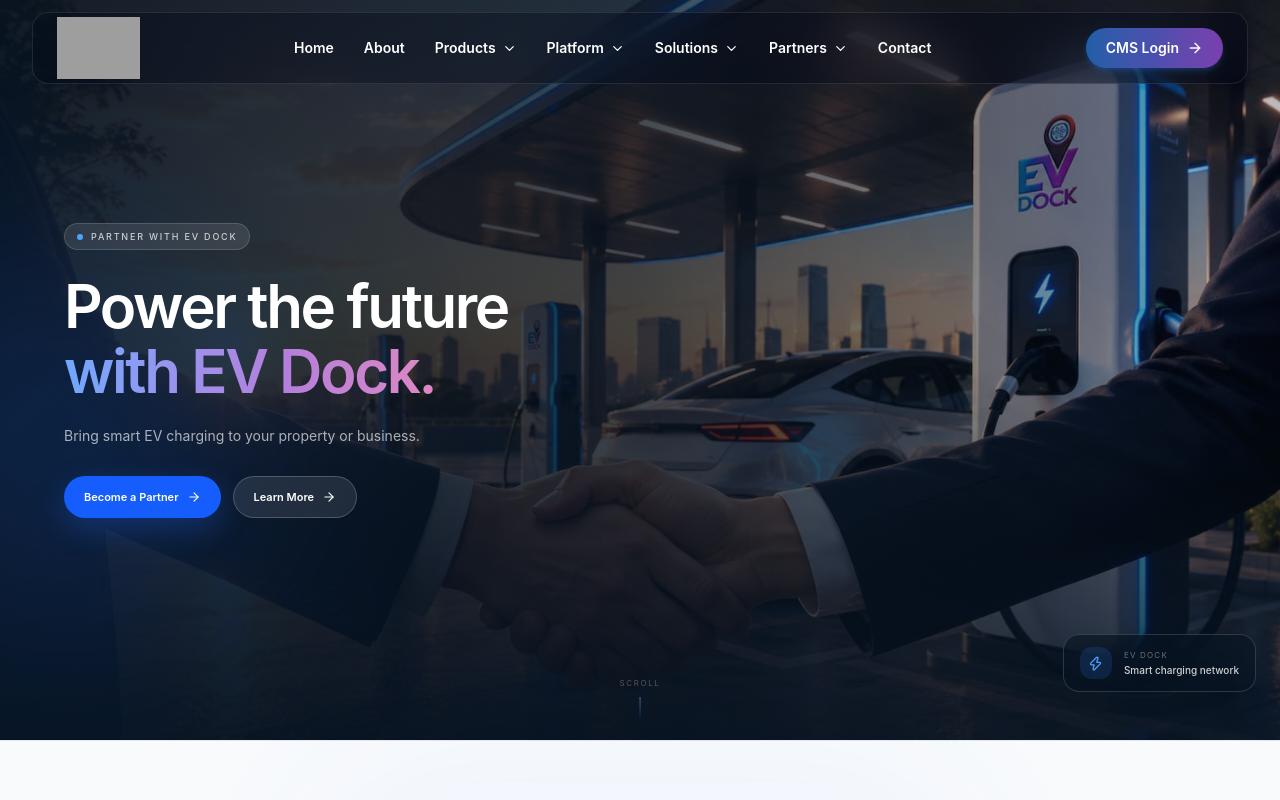
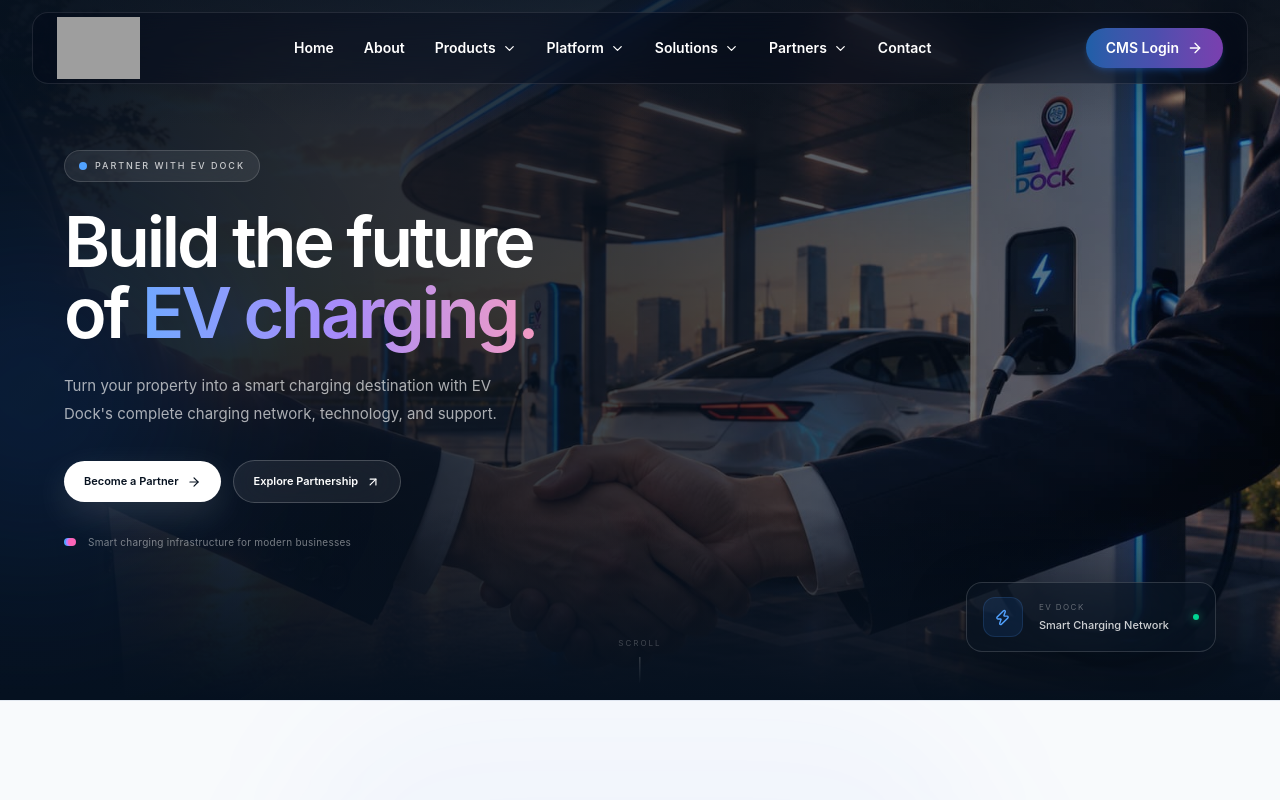
Before and after one commit to komalpawar05/EVDockWeb2026, a React (Vite) app in the folder frontend/: page /partner in a window 1280 px wide. Shown: the top 800 px of the page. Built offline with nearby package versions, Linux system fonts and the light colour scheme; grey boxes are pictures that could not be loaded.

Commit message:
feat: update Footer and Partner page layout; enhance visuals and accessibility

```diff
--- a/frontend/src/components/Footer.tsx
+++ b/frontend/src/components/Footer.tsx
@@ -25,7 +25,6 @@ const exploreLinks = [
 const platformLinks = [
 { label: "CMS Dashboard", path: "/cms" },
 { label: "Mobile Application", path: "/mobile-app" },
-{ label: "Payment Solutions", path: "/payment-solutions" },
 { label: "White Label Solutions", path: "/white-label" },
 { label: "Become a Partner", path: "/partner" },
 ];
@@ -229,7 +228,7 @@ return ( <footer className="relative overflow-hidden bg-[#071321] text-white">
 
       <div>
         <h3 className="mb-4 text-xs font-bold uppercase tracking-[0.2em] text-white">
-          Contact
+          Contact Us
         </h3>
 
         <div className="space-y-4 text-sm text-slate-400">
--- a/frontend/src/pages/partner.tsx
+++ b/frontend/src/pages/partner.tsx
@@ -1,6 +1,7 @@
 import { motion, type Variants } from "framer-motion";
 import {
   ArrowRight,
+  ArrowUpRight,
   Building2,
   Check,
   ChevronRight,
@@ -134,72 +135,185 @@ const Partner = () => {
           HERO
       ====================================================== */}
 
-      <section className="relative min-h-[680px] overflow-hidden bg-[#071321] md:min-h-[740px]">
-        {/* Background */}
-        <div className="absolute inset-0">
+      <section className="relative isolate min-h-[620px] overflow-hidden bg-[#06111f] sm:min-h-[660px] lg:min-h-[700px]">
+  {/* ================= BACKGROUND IMAGE ================= */}
+  <div className="absolute inset-0 -z-20">
     <img
       src={PartnerImge}
       alt="EV Dock partnership"
-            className="h-full w-full object-cover object-center"
+      className="
+        h-full
+        w-full
+        object-cover
+        object-center
+        scale-[1.02]
+        sm:object-center
+        lg:object-[58%_center]
+      "
+    />
+  </div>
+
+  {/* Main dark overlay */}
+  <div className="absolute inset-0 -z-10 bg-[#06111f]/35" />
+
+  {/* Left content protection */}
+  <div
+    className="
+      absolute inset-0 -z-10
+      bg-gradient-to-r
+      from-[#06111f]/95
+      via-[#06111f]/65
+      to-[#06111f]/10
+    "
   />
 
-          <div className="absolute inset-0 bg-gradient-to-r from-[#071321]/95 via-[#071321]/75 to-[#071321]/25" />
-          <div className="absolute inset-0 bg-gradient-to-t from-[#071321]/80 via-transparent to-transparent" />
-        </div>
+  {/* Bottom fade */}
+  <div
+    className="
+      absolute inset-x-0 bottom-0 -z-10 h-48
+      bg-gradient-to-t
+      from-[#06111f]
+      to-transparent
+    "
+  />
 
-        {/* Ambient Glow */}
+  {/* Subtle top fade */}
+  <div
+    className="
+      absolute inset-x-0 top-0 -z-10 h-32
+      bg-gradient-to-b
+      from-[#06111f]/45
+      to-transparent
+    "
+  />
+
+  {/* ================= AMBIENT LIGHT ================= */}
   <motion.div
     initial={{ opacity: 0 }}
     animate={{ opacity: 1 }}
-          transition={{ duration: 1 }}
-          className="pointer-events-none absolute -left-32 top-1/3 h-[380px] w-[380px] rounded-full bg-blue-500/20 blur-[120px]"
+    transition={{ duration: 1.2 }}
+    className="
+      pointer-events-none
+      absolute
+      -left-32
+      top-1/3
+      h-[320px]
+      w-[320px]
+      rounded-full
+      bg-blue-500/15
+      blur-[110px]
+    "
   />
 
   <motion.div
     animate={{
       scale: [1, 1.08, 1],
-            opacity: [0.08, 0.16, 0.08],
+      opacity: [0.05, 0.12, 0.05],
     }}
     transition={{
-            duration: 5,
+      duration: 6,
       repeat: Infinity,
       ease: "easeInOut",
     }}
-          className="pointer-events-none absolute right-[-100px] top-[-80px] h-[380px] w-[380px] rounded-full bg-violet-500/20 blur-[110px]"
+    className="
+      pointer-events-none
+      absolute
+      -right-24
+      -top-24
+      h-[360px]
+      w-[360px]
+      rounded-full
+      bg-violet-500/15
+      blur-[120px]
+    "
   />
 
-        {/* Content */}
-        <div className="relative z-10 mx-auto flex min-h-[680px] max-w-7xl items-center px-5 py-24 md:min-h-[740px] md:px-10 lg:px-16">
+  {/* ================= CONTENT ================= */}
+  <div
+    className="
+      relative
+      z-10
+      mx-auto
+      flex
+      min-h-[620px]
+      max-w-7xl
+      items-center
+      px-5
+      py-20
+      sm:min-h-[660px]
+      sm:px-8
+      lg:min-h-[700px]
+      lg:px-12
+      xl:px-16
+    "
+  >
     <motion.div
       initial="hidden"
       animate="visible"
       variants={fadeUp}
-            className="max-w-[560px]"
+      className="max-w-xl"
     >
       {/* Badge */}
       <motion.div
         initial={{ opacity: 0, y: 10 }}
         animate={{ opacity: 1, y: 0 }}
         transition={{ delay: 0.15, duration: 0.5 }}
-              className="mb-6 inline-flex items-center gap-2 rounded-full border border-white/15 bg-white/10 px-3 py-1.5 backdrop-blur-md"
+        className="
+          mb-6
+          inline-flex
+          items-center
+          gap-2
+          rounded-full
+          border
+          border-white/15
+          bg-white/[0.08]
+          px-3.5
+          py-2
+          backdrop-blur-xl
+        "
       >
-              <span className="h-1.5 w-1.5 rounded-full bg-blue-400" />
+        <span className="relative flex h-2 w-2">
+          <span className="absolute inline-flex h-full w-full animate-ping rounded-full bg-blue-400 opacity-60" />
+          <span className="relative inline-flex h-2 w-2 rounded-full bg-blue-400" />
+        </span>
 
-              <span className="text-[9px] font-medium uppercase tracking-[0.2em] text-white/75">
+        <span className="text-[9px] font-medium uppercase tracking-[0.22em] text-white/75">
           Partner With EV Dock
         </span>
       </motion.div>
 
       {/* Heading */}
       <motion.h1
-              initial={{ opacity: 0, y: 20 }}
+        initial={{ opacity: 0, y: 22 }}
         animate={{ opacity: 1, y: 0 }}
-              transition={{ delay: 0.25, duration: 0.6 }}
-              className="text-4xl font-semibold leading-[1.08] tracking-[-0.04em] text-white sm:text-5xl lg:text-6xl"
+        transition={{ delay: 0.25, duration: 0.65 }}
+        className="
+          max-w-[620px]
+          text-[42px]
+          font-semibold
+          leading-[1.02]
+          tracking-[-0.045em]
+          text-white
+          sm:text-5xl
+          lg:text-[64px]
+          xl:text-[70px]
+        "
       >
-              Power the future
-              <span className="block bg-gradient-to-r from-[#6FA8FF] via-[#B57EDC] to-[#F28BB5] bg-clip-text text-transparent">
-                with EV Dock.
+        Build the future
+        <span className="block">
+          of{" "}
+          <span
+            className="
+              bg-gradient-to-r
+              from-[#6FA8FF]
+              via-[#A78BFA]
+              to-[#F29AC2]
+              bg-clip-text
+              text-transparent
+            "
+          >
+            EV charging.
+          </span>
         </span>
       </motion.h1>
 
@@ -208,9 +322,18 @@ const Partner = () => {
         initial={{ opacity: 0, y: 15 }}
         animate={{ opacity: 1, y: 0 }}
         transition={{ delay: 0.4, duration: 0.5 }}
-              className="mt-5 max-w-md text-sm leading-6 text-white/65"
+        className="
+          mt-6
+          max-w-[470px]
+          text-sm
+          leading-6
+          text-white/65
+          sm:text-[15px]
+          sm:leading-7
+        "
       >
-              Bring smart EV charging to your property or business.
+        Turn your property into a smart charging destination with
+        EV Dock's complete charging network, technology, and support.
       </motion.p>
 
       {/* CTA */}
@@ -218,76 +341,187 @@ const Partner = () => {
         initial={{ opacity: 0, y: 15 }}
         animate={{ opacity: 1, y: 0 }}
         transition={{ delay: 0.5, duration: 0.5 }}
-              className="mt-7 flex flex-wrap gap-3"
+        className="mt-8 flex flex-wrap items-center gap-3"
       >
         <a
           href="#partner-form"
-                className="group inline-flex items-center gap-2 rounded-full bg-blue-600 px-5 py-3 text-[11px] font-semibold text-white shadow-[0_10px_30px_rgba(37,99,235,0.3)] transition hover:-translate-y-0.5 hover:bg-blue-500"
+          className="
+            group
+            inline-flex
+            items-center
+            gap-2
+            rounded-full
+            bg-white
+            px-5
+            py-3
+            text-[11px]
+            font-semibold
+            text-[#06111f]
+            shadow-[0_12px_35px_rgba(255,255,255,0.12)]
+            transition-all
+            duration-300
+            hover:-translate-y-0.5
+            hover:bg-blue-50
+          "
         >
           Become a Partner
 
           <ArrowRight
             size={14}
-                  className="transition-transform group-hover:translate-x-1"
+            className="
+              transition-transform
+              duration-300
+              group-hover:translate-x-1
+            "
           />
         </a>
 
         <a
           href="#partnership-models"
-                className="group inline-flex items-center gap-2 rounded-full border border-white/20 bg-white/10 px-5 py-3 text-[11px] font-semibold text-white backdrop-blur-md transition hover:bg-white/15"
+          className="
+            group
+            inline-flex
+            items-center
+            gap-2
+            rounded-full
+            border
+            border-white/20
+            bg-white/[0.07]
+            px-5
+            py-3
+            text-[11px]
+            font-semibold
+            text-white
+            backdrop-blur-xl
+            transition-all
+            duration-300
+            hover:border-white/30
+            hover:bg-white/[0.12]
+          "
         >
-                Learn More
+          Explore Partnership
 
-                <ArrowRight
+          <ArrowUpRight
             size={14}
-                  className="transition-transform group-hover:translate-x-1"
+            className="
+              transition-transform
+              duration-300
+              group-hover:translate-x-0.5
+              group-hover:-translate-y-0.5
+            "
           />
         </a>
       </motion.div>
+
+      {/* Small trust line */}
+      <motion.div
+        initial={{ opacity: 0 }}
+        animate={{ opacity: 1 }}
+        transition={{ delay: 0.75, duration: 0.6 }}
+        className="mt-8 flex items-center gap-3"
+      >
+        <div className="flex -space-x-1.5">
+          <span className="h-2 w-2 rounded-full bg-blue-400" />
+          <span className="h-2 w-2 rounded-full bg-purple-400" />
+          <span className="h-2 w-2 rounded-full bg-pink-400" />
+        </div>
+
+        <span className="text-[10px] tracking-wide text-white/45">
+          Smart charging infrastructure for modern businesses
+        </span>
+      </motion.div>
     </motion.div>
 
-          {/* Small Annotation */}
+    {/* ================= RIGHT FLOATING CARD ================= */}
     <motion.div
-            initial={{ opacity: 0, x: 20 }}
+      initial={{ opacity: 0, x: 25 }}
       animate={{ opacity: 1, x: 0 }}
-            transition={{ delay: 0.8, duration: 0.6 }}
-            className="pointer-events-none absolute bottom-12 right-6 hidden xl:block"
+      transition={{ delay: 0.8, duration: 0.7 }}
+      className="
+        absolute
+        bottom-12
+        right-8
+        hidden
+        lg:block
+        xl:right-16
+      "
     >
-            <div className="flex items-center gap-3 rounded-2xl border border-white/15 bg-[#071321]/50 px-4 py-3 backdrop-blur-xl">
-              <div className="flex h-8 w-8 items-center justify-center rounded-xl bg-blue-500/15 text-blue-400">
-                <Zap size={15} />
+      <div
+        className="
+          flex
+          items-center
+          gap-4
+          rounded-2xl
+          border
+          border-white/15
+          bg-[#071321]/45
+          px-4
+          py-3.5
+          shadow-[0_20px_60px_rgba(0,0,0,0.25)]
+          backdrop-blur-2xl
+        "
+      >
+        <div
+          className="
+            flex
+            h-10
+            w-10
+            items-center
+            justify-center
+            rounded-xl
+            border
+            border-blue-400/15
+            bg-blue-500/10
+            text-blue-400
+          "
+        >
+          <Zap size={17} />
         </div>
 
         <div>
-                <p className="text-[8px] uppercase tracking-[0.15em] text-white/40">
+          <p className="text-[8px] uppercase tracking-[0.18em] text-white/35">
             EV Dock
           </p>
 
-                <p className="mt-0.5 text-[10px] font-medium text-white/80">
-                  Smart charging network
+          <p className="mt-1 text-[11px] font-medium text-white/80">
+            Smart Charging Network
           </p>
         </div>
+
+        <div className="ml-2 h-1.5 w-1.5 rounded-full bg-emerald-400 shadow-[0_0_10px_rgba(52,211,153,0.7)]" />
       </div>
     </motion.div>
   </div>
 
-        {/* Scroll Indicator */}
+  {/* ================= SCROLL INDICATOR ================= */}
   <motion.div
     animate={{
       y: [0, 5, 0],
-            opacity: [0.3, 0.7, 0.3],
+      opacity: [0.25, 0.65, 0.25],
     }}
     transition={{
       duration: 2,
       repeat: Infinity,
+      ease: "easeInOut",
     }}
-          className="absolute bottom-6 left-1/2 z-20 hidden -translate-x-1/2 flex-col items-center gap-2 md:flex"
+    className="
+      absolute
+      bottom-5
+      left-1/2
+      z-20
+      hidden
+      -translate-x-1/2
+      flex-col
+      items-center
+      gap-2
+      md:flex
+    "
   >
-          <span className="text-[8px] uppercase tracking-[0.2em] text-white/40">
+    <span className="text-[8px] uppercase tracking-[0.25em] text-white/35">
       Scroll
     </span>
 
-          <span className="h-6 w-px bg-gradient-to-b from-blue-400 to-transparent" />
+    <span className="h-7 w-px bg-gradient-to-b from-white/40 to-transparent" />
   </motion.div>
 </section>
 
```
Lines whose indentation alone changed are shown as unchanged.
